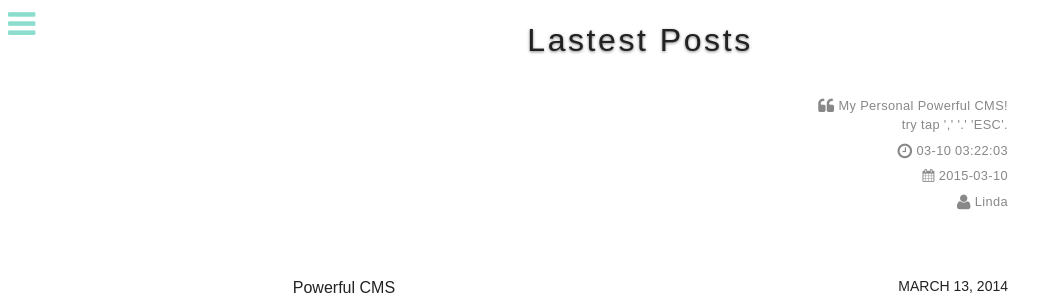
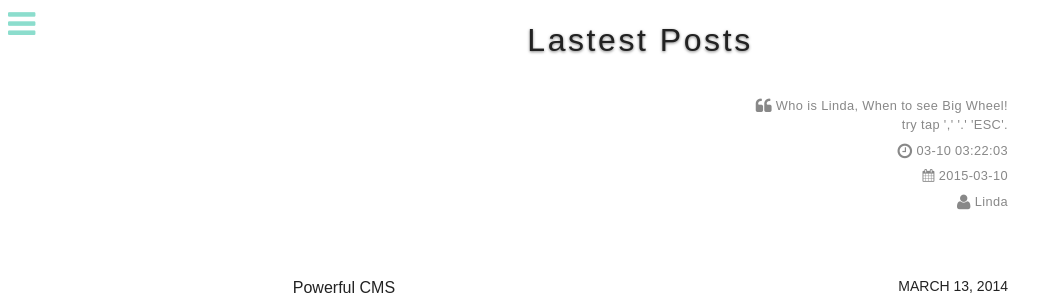
Before and after one commit to lindabigwheel/blog, a Jekyll site: the page built from index.html, in a window 1280 px wide. Shown: the top 295 px of the page, without its empty margins (0-1063 px from the left). Built offline with Jekyll 4.4.1, drawn with Linux system fonts in a browser that asks for light colours; Markdown is read by kramdown in place of the engine named in the settings.

Commit message:
Update index.html

```diff
--- a/index.html
+++ b/index.html
@@ -1,7 +1,7 @@
 ---
 layout: page
 title: Lastest Posts
-description: "My Personal Powerful CMS!<br>try tap ',' '.' 'ESC'."
+description: "Who is Linda, When to see Big Wheel!<br>try tap ',' '.' 'ESC'."
 tags: [Jekyll, theme, themes, responsive, blog, minimalism]
 ---
 
```
